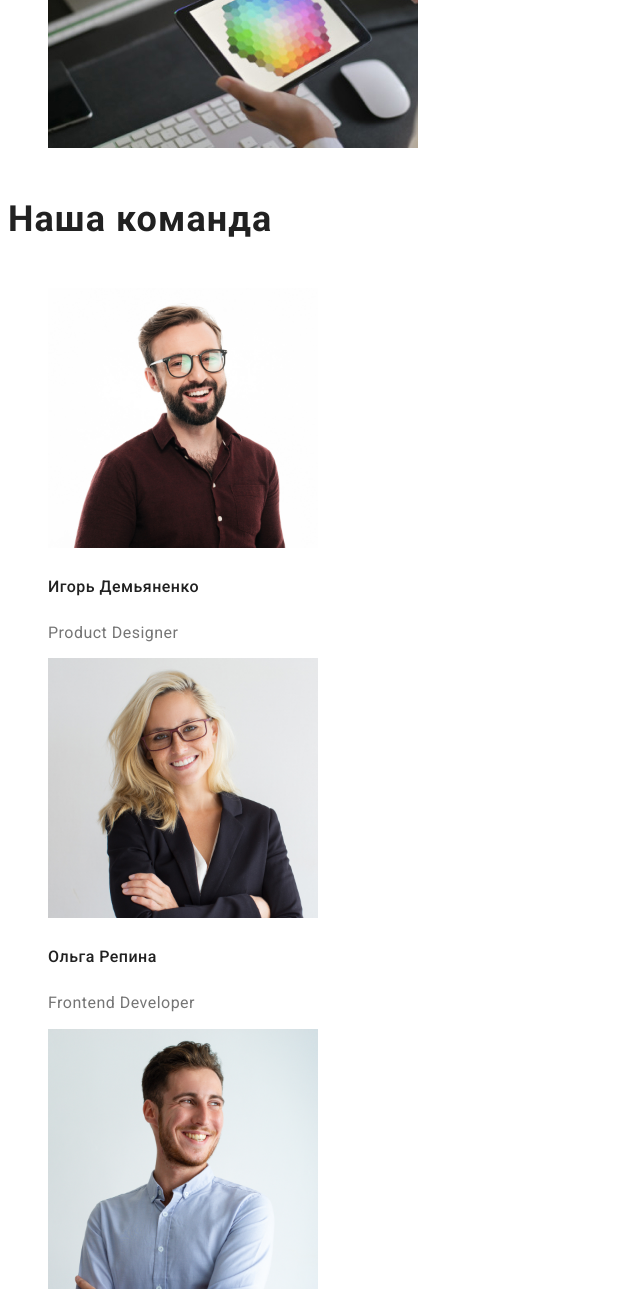
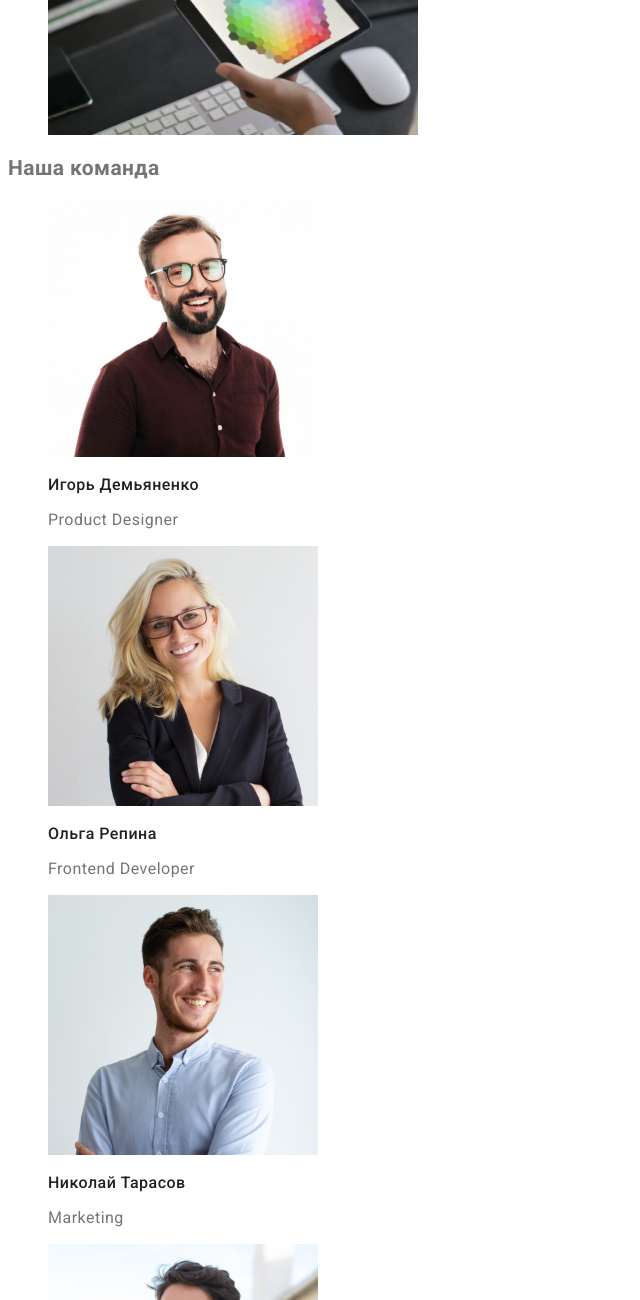
Before and after one commit to KateSolovieva/goit-markup-hw-04, a plain HTML site: page index.html in a window 1280 px wide. Shown: the part 1500-2800 px from the top of the page, without its empty margins (0-640 px from the left). Drawn offline with Linux system fonts and the light colour scheme.

Commit message:
Изменила заголовки

```diff
--- a/css/styles.css
+++ b/css/styles.css
@@ -179,7 +179,7 @@ li {
   border: 0;
   padding: 0;
   clip: rect (0 0 0 0);
-  clip-path: inset (50%);
+  clip-path: inset (100%);
   margin: -1px;
 }
 .features h3 {
@@ -215,7 +215,7 @@ li {
 /* Section Our team */
 
 
-.team-title {
+.team-title>h2 {
   font-weight: 700;
   font-size: 36px;
   line-height: 1.16;
@@ -223,7 +223,7 @@ li {
 
   color: var(--main-text-color-black);
 }
-.team-list h5 {
+.team-list h3 {
   font-weight: 500;
   font-size: 16px;
   line-height: 1.18;
--- a/index.html
+++ b/index.html
@@ -102,7 +102,7 @@
       </section>
       <!--Секция наши занятия-->
       <section>
-        <h3 class="title-deals">Чем мы занимаемся</h3>
+        <h2 class="title-deals">Чем мы занимаемся</h2>
 
         <ul>
           <li>
@@ -136,7 +136,7 @@
 
       <!--Секция наша команда-->
       <section>
-        <h4 class="team-title">Наша команда</h4>
+        <h2 class="team-title">Наша команда</h2>
         <ul class="team-list">
           <li>
             <img
@@ -147,7 +147,7 @@
               height="260"
             />
 
-            <h5>Игорь Демьяненко</h5>
+            <h3>Игорь Демьяненко</h3>
             <p>Product Designer</p>
           </li>
 
@@ -159,7 +159,7 @@
               height="260"
             />
 
-            <h5>Ольга Репина</h5>
+            <h3>Ольга Репина</h3>
             <p>Frontend Developer</p>
           </li>
           <li>
@@ -170,7 +170,7 @@
               height="260"
             />
 
-            <h5>Николай Тарасов</h5>
+            <h3>Николай Тарасов</h3>
             <p>Marketing</p>
           </li>
 
@@ -182,7 +182,7 @@
               height="260"
             />
 
-            <h5>Михаил Ермаков</h5>
+            <h3>Михаил Ермаков</h3>
             <p>UI Designer</p>
           </li>
         </ul>
--- a/portfolio.styles.css
+++ b/portfolio.styles.css
@@ -164,7 +164,7 @@ li {
   border: 0;
   padding: 0;
   clip: rect (0 0 0 0);
-  clip-path: inset (50%);
+  clip-path: inset (100%);
   margin: -1px;
 }
 
```
